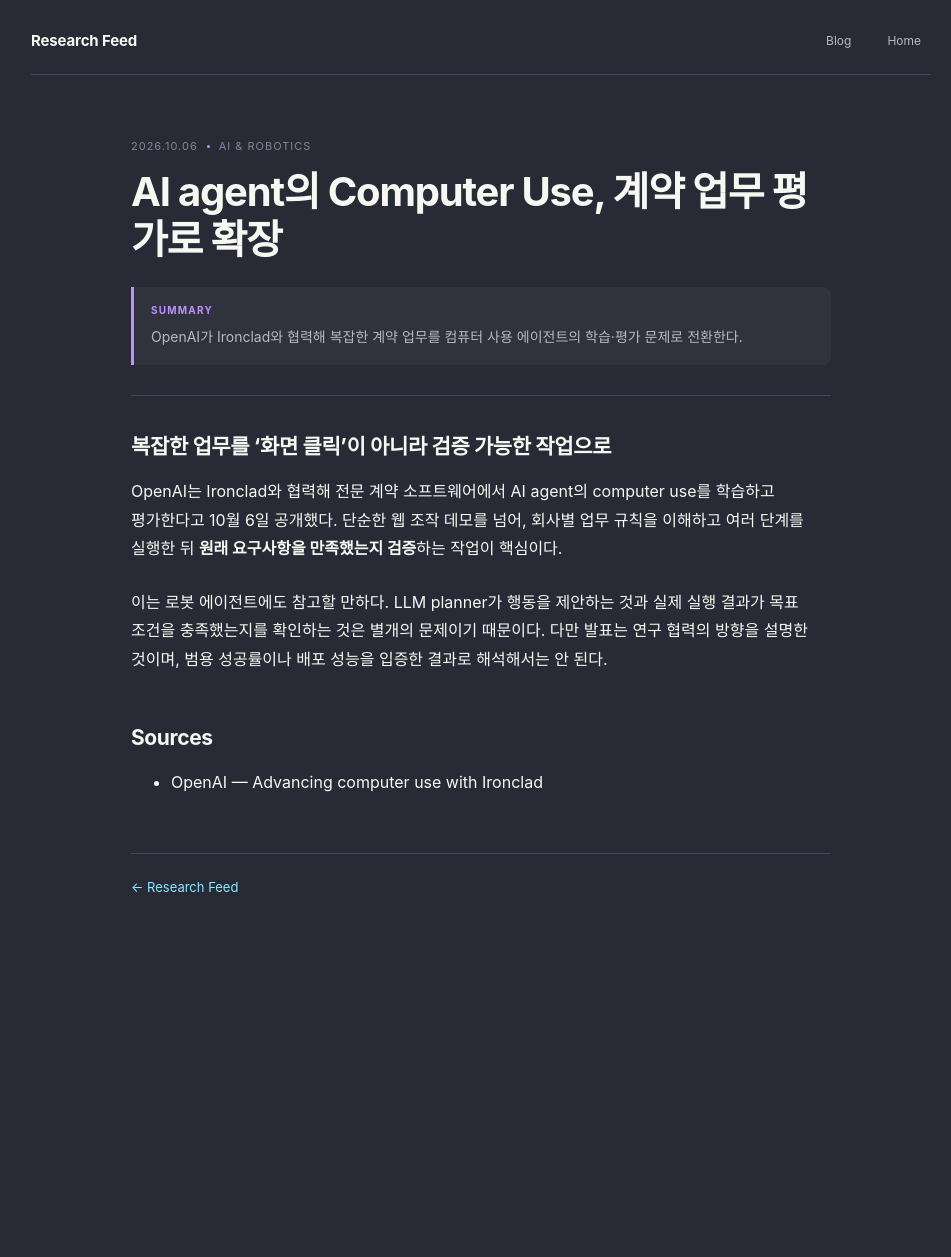
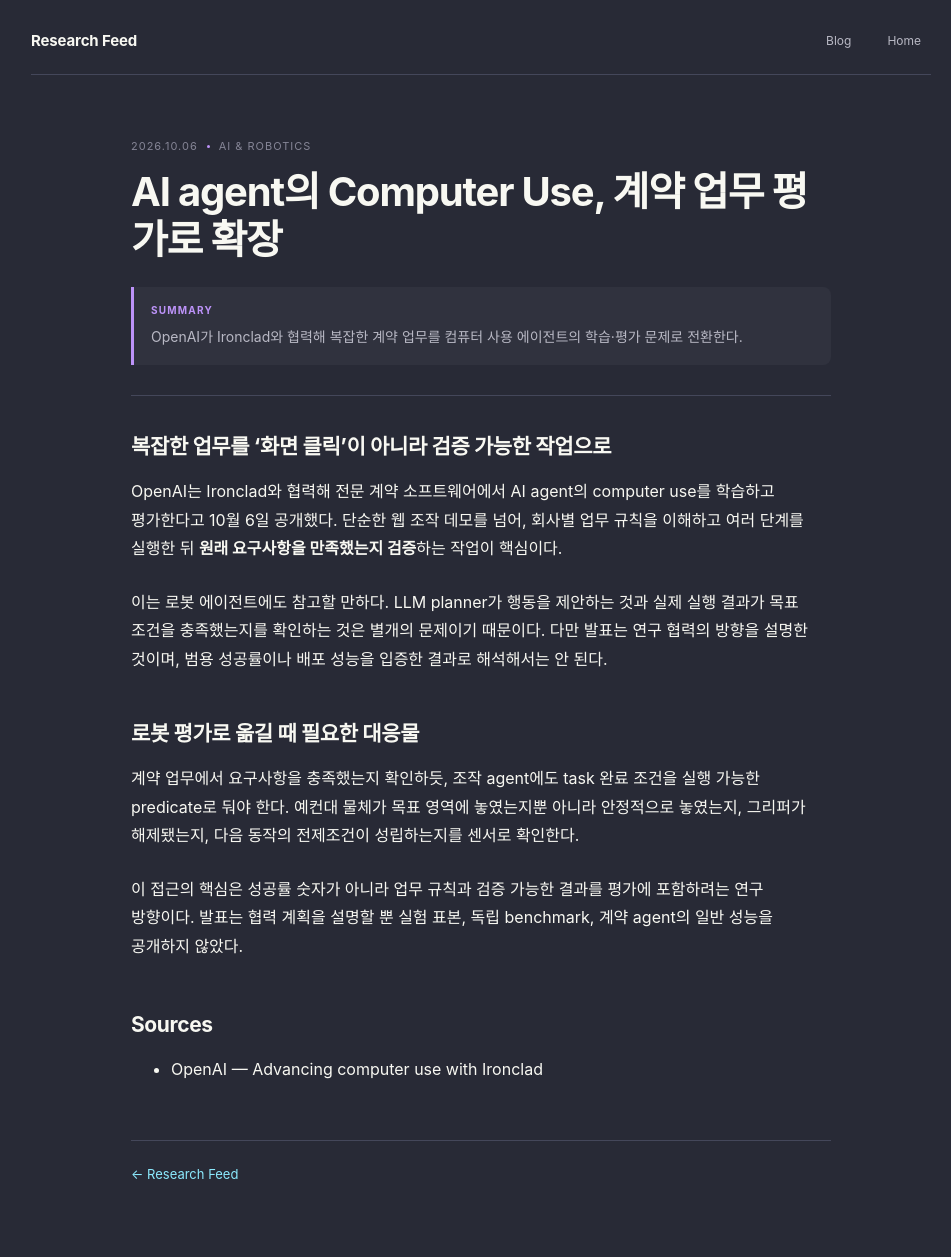
Before and after one commit to nayana224/nayana224.github.io, a Jekyll site: the page built from _research_feed/2026-10-06-ai-robotics.md, in a window 1280 px wide. Shown: the whole page, without its empty margins (159-1110 px from the left). Built offline with Jekyll 4.4.1, drawn with Linux system fonts in a browser that asks for light colours; before the commit the page ends 970 px from its top, so only the background shows below that.

Commit message:
Strengthen Research Feed article: 2026-10-06

```diff
--- a/_research_feed/2026-10-06-ai-robotics.md
+++ b/_research_feed/2026-10-06-ai-robotics.md
@@ -13,5 +13,11 @@
 
 이는 로봇 에이전트에도 참고할 만하다. LLM planner가 행동을 제안하는 것과 실제 실행 결과가 목표 조건을 충족했는지를 확인하는 것은 별개의 문제이기 때문이다. 다만 발표는 연구 협력의 방향을 설명한 것이며, 범용 성공률이나 배포 성능을 입증한 결과로 해석해서는 안 된다.
 
+## 로봇 평가로 옮길 때 필요한 대응물
+
+계약 업무에서 요구사항을 충족했는지 확인하듯, 조작 agent에도 task 완료 조건을 실행 가능한 predicate로 둬야 한다. 예컨대 물체가 목표 영역에 놓였는지뿐 아니라 안정적으로 놓였는지, 그리퍼가 해제됐는지, 다음 동작의 전제조건이 성립하는지를 센서로 확인한다.
+
+이 접근의 핵심은 성공률 숫자가 아니라 업무 규칙과 검증 가능한 결과를 평가에 포함하려는 연구 방향이다. 발표는 협력 계획을 설명할 뿐 실험 표본, 독립 benchmark, 계약 agent의 일반 성능을 공개하지 않았다.
+
 ## Sources
 - [OpenAI — Advancing computer use with Ironclad](https://openai.com/index/advancing-computer-use-with-ironclad/)
```
